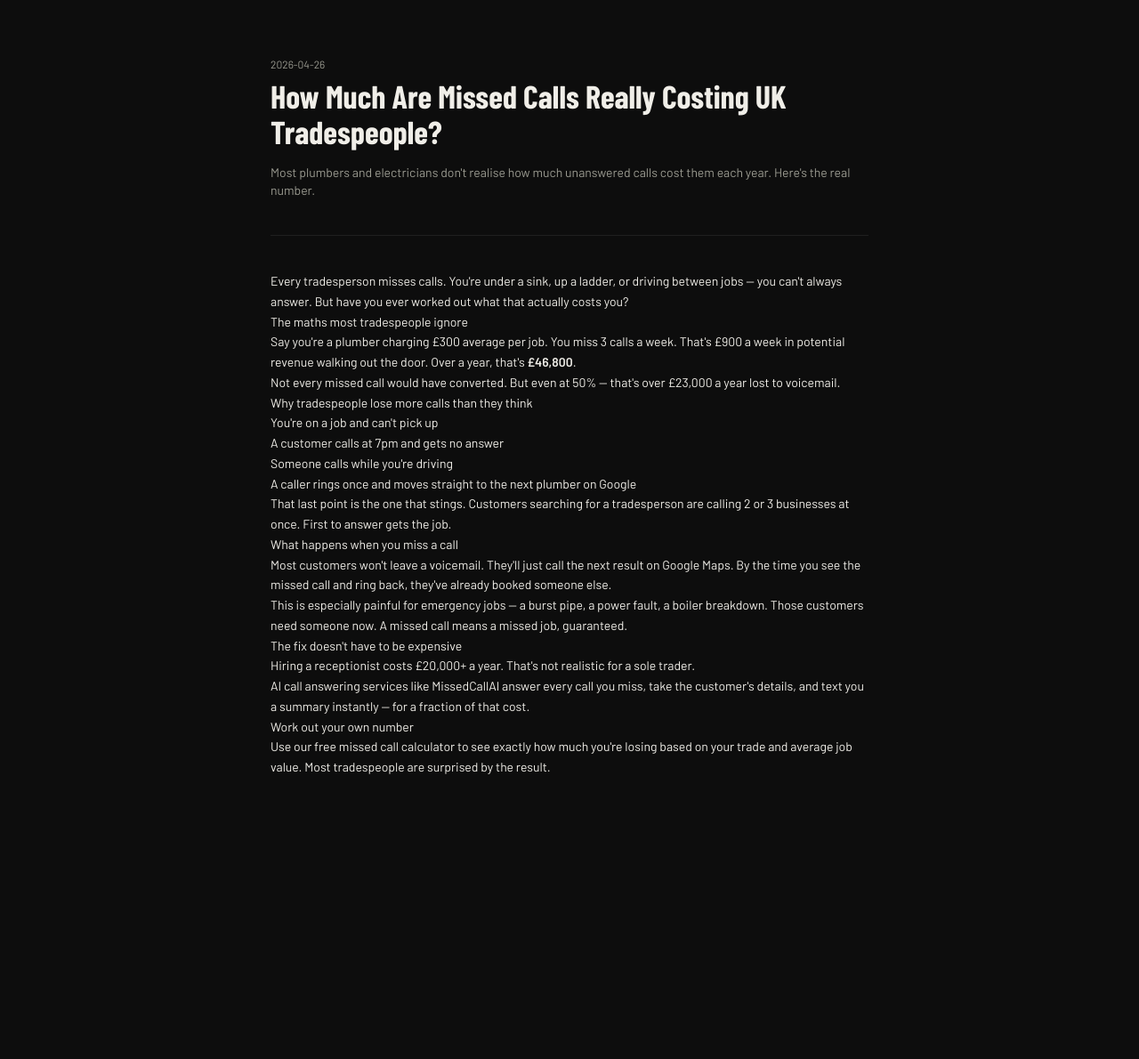
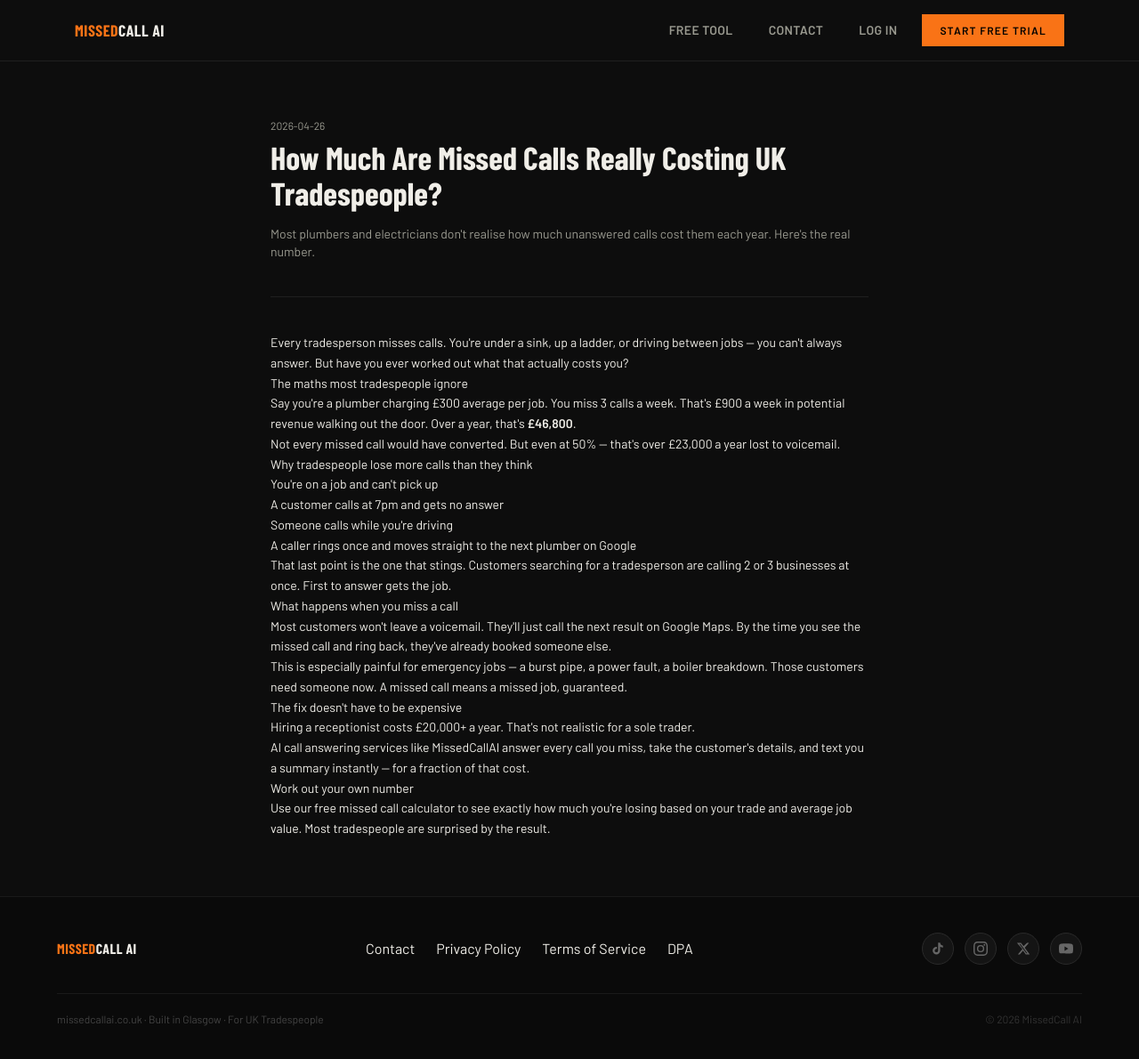
Before and after one commit to Rijaspb/missedcallai, a Next.js app: page /blog/how-much-do-missed-calls-cost-tradespeople in a window 1280 px wide. Shown: the top 1190 px of the page at 89% size. Before the commit the page ends 938 px from the top, so only its background shows below. Built offline with nearby package versions, Linux system fonts and the light colour scheme; a web font is replaced by a local one.

Commit message:
feat: add navbar and footer to calculator and blog pages

```diff
--- a/src/app/blog/[slug]/page.tsx
+++ b/src/app/blog/[slug]/page.tsx
@@ -2,6 +2,8 @@ import { getPost, getAllPosts } from '@/lib/blog'
 import { MDXRemote } from 'next-mdx-remote/rsc'
 import type { Metadata } from 'next'
 import { notFound } from 'next/navigation'
+import { Navbar } from '@/components/layout/Navbar'
+import { Footer } from '@/components/layout/Footer'
 
 export async function generateStaticParams() {
   const posts = getAllPosts()
@@ -32,6 +34,8 @@ export default async function BlogPost(
   }
 
   return (
+    <>
+      <Navbar />
       <main className="min-h-screen bg-(--color-bg) text-(--color-text) px-4 py-16">
         <div className="max-w-2xl mx-auto">
           <p className="text-xs text-(--color-muted) mb-2">{post.meta.date}</p>
@@ -46,5 +50,7 @@ export default async function BlogPost(
           </article>
         </div>
       </main>
+      <Footer />
+    </>
   )
 }
--- a/src/app/blog/page.tsx
+++ b/src/app/blog/page.tsx
@@ -1,6 +1,8 @@
 import Link from 'next/link'
 import { getAllPosts } from '@/lib/blog'
 import type { Metadata } from 'next'
+import { Navbar } from '@/components/layout/Navbar'
+import { Footer } from '@/components/layout/Footer'
 
 export const metadata: Metadata = {
   title: 'Blog — Advice for UK Tradespeople | MissedCallAI',
@@ -12,6 +14,8 @@ export default function BlogIndex() {
   const posts = getAllPosts()
 
   return (
+    <>
+      <Navbar />
       <main className="min-h-screen bg-(--color-bg) text-(--color-text) px-4 py-16">
         <div className="max-w-2xl mx-auto">
           <p className="text-(--color-accent) text-xs font-medium tracking-widest uppercase mb-3">
@@ -47,5 +51,7 @@ export default function BlogIndex() {
           </div>
         </div>
       </main>
+      <Footer />
+    </>
   )
 }
--- a/src/app/tools/missed-call-calculator/Calculator.tsx
+++ b/src/app/tools/missed-call-calculator/Calculator.tsx
@@ -2,6 +2,8 @@
 
 import { useState } from 'react'
 import { useRouter } from 'next/navigation'
+import { Navbar } from '@/components/layout/Navbar'
+import { Footer } from '@/components/layout/Footer'
 
 
 const TRADES = [
@@ -58,6 +60,8 @@ export function MissedCallCalculator() {
   const apprentice = Math.floor(annual / 22000)
 
   return (
+    <>
+      <Navbar />
       <main className="min-h-screen bg-(--color-bg) text-white px-4 py-16">
         <div className="max-w-xl mx-auto">
 
@@ -235,5 +239,7 @@ export function MissedCallCalculator() {
 
         </div>
       </main>
+      <Footer />
+    </>
   )
 }
```
Lines whose indentation alone changed are shown as unchanged.
